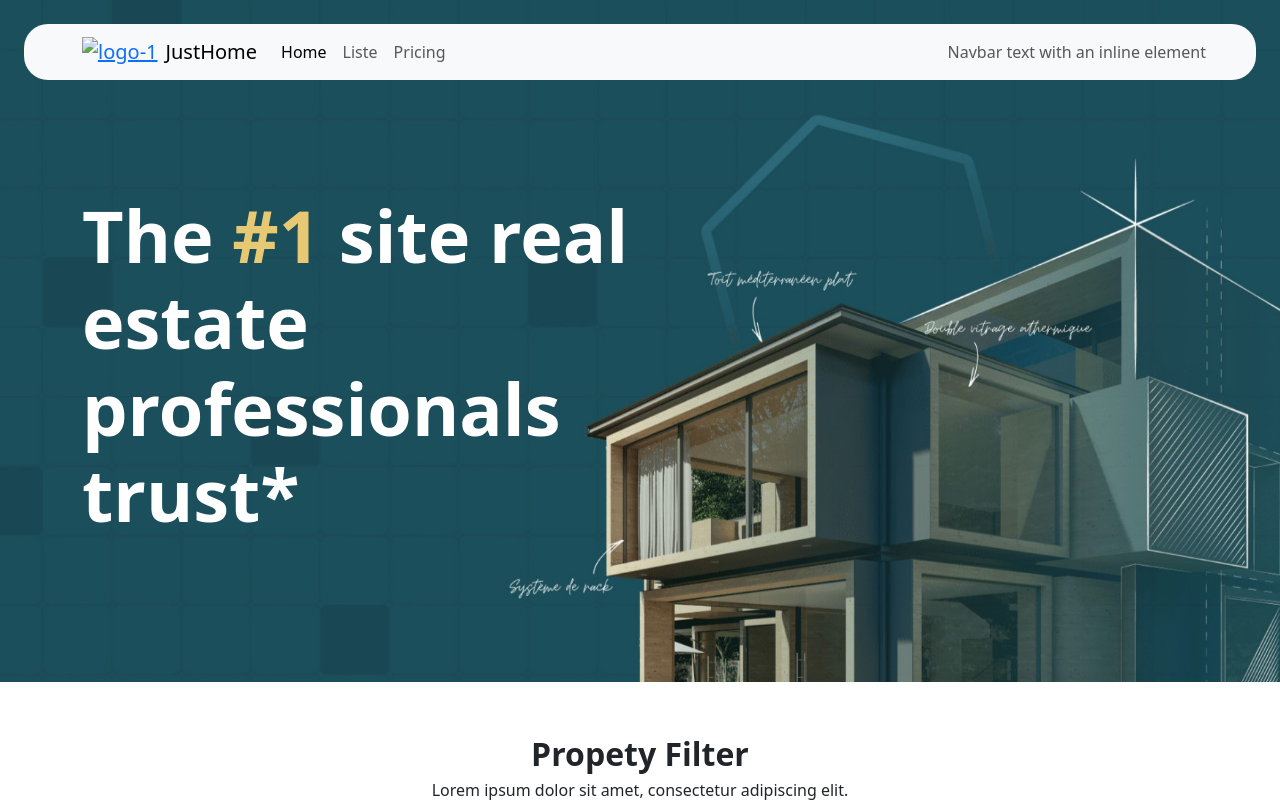
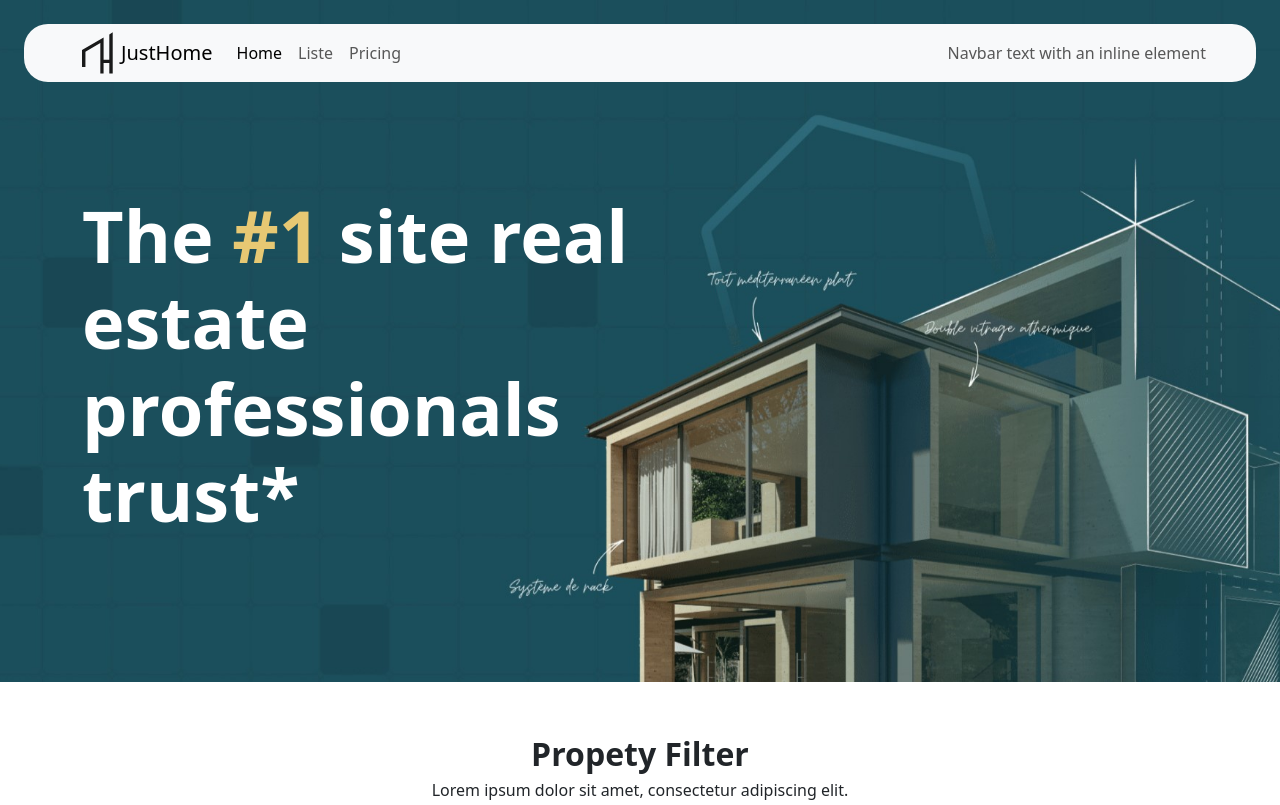
Before and after one commit to UgurBilgic/BTK-Eylul-side, a plain HTML site: page liste.html in a window 1280 px wide. Shown: the top 805 px of the page. Drawn offline with nearby package versions, Linux system fonts and the light colour scheme; some packages are replaced by stand-ins of ours; files that its build step writes are made by us from their sources; the site is published under a folder, as on GitHub Pages, so addresses that start at the root find nothing.

Commit message:
gun-10-1-son

```diff
--- a/liste.html
+++ b/liste.html
@@ -15,7 +15,7 @@
     <header class="fixed-top p-0 p-lg-4">
         <nav class="navbar navbar-expand-lg bg-body-tertiary">
             <div class="container px-0 px-md-1">
-              <a href="#"><img src="/assets/img/Logo/logo-1.svg" class="fs-5 px-2" alt="logo-1"></a>
+              <a href="#"><img src="assets/img/logo/logo-1.svg" class="fs-5 px-2" alt="logo-1"></a>
               <a class="navbar-brand" href="index.html">JustHome</a>
               <button class="navbar-toggler" type="button" data-bs-toggle="collapse" data-bs-target="#navbarText" aria-controls="navbarText" aria-expanded="false" aria-label="Toggle navigation">
                 <span class="navbar-toggler-icon"></span>
```
